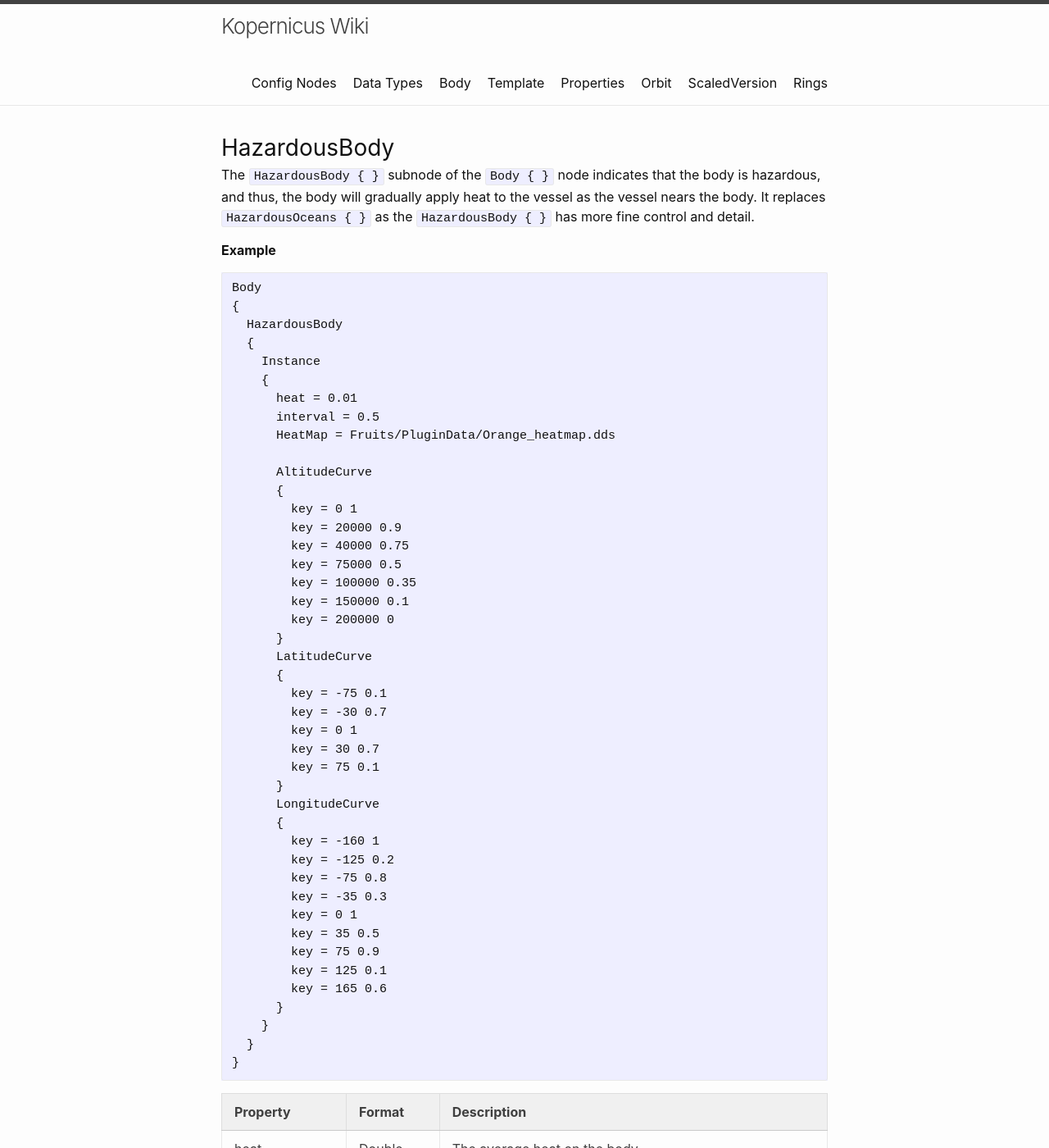
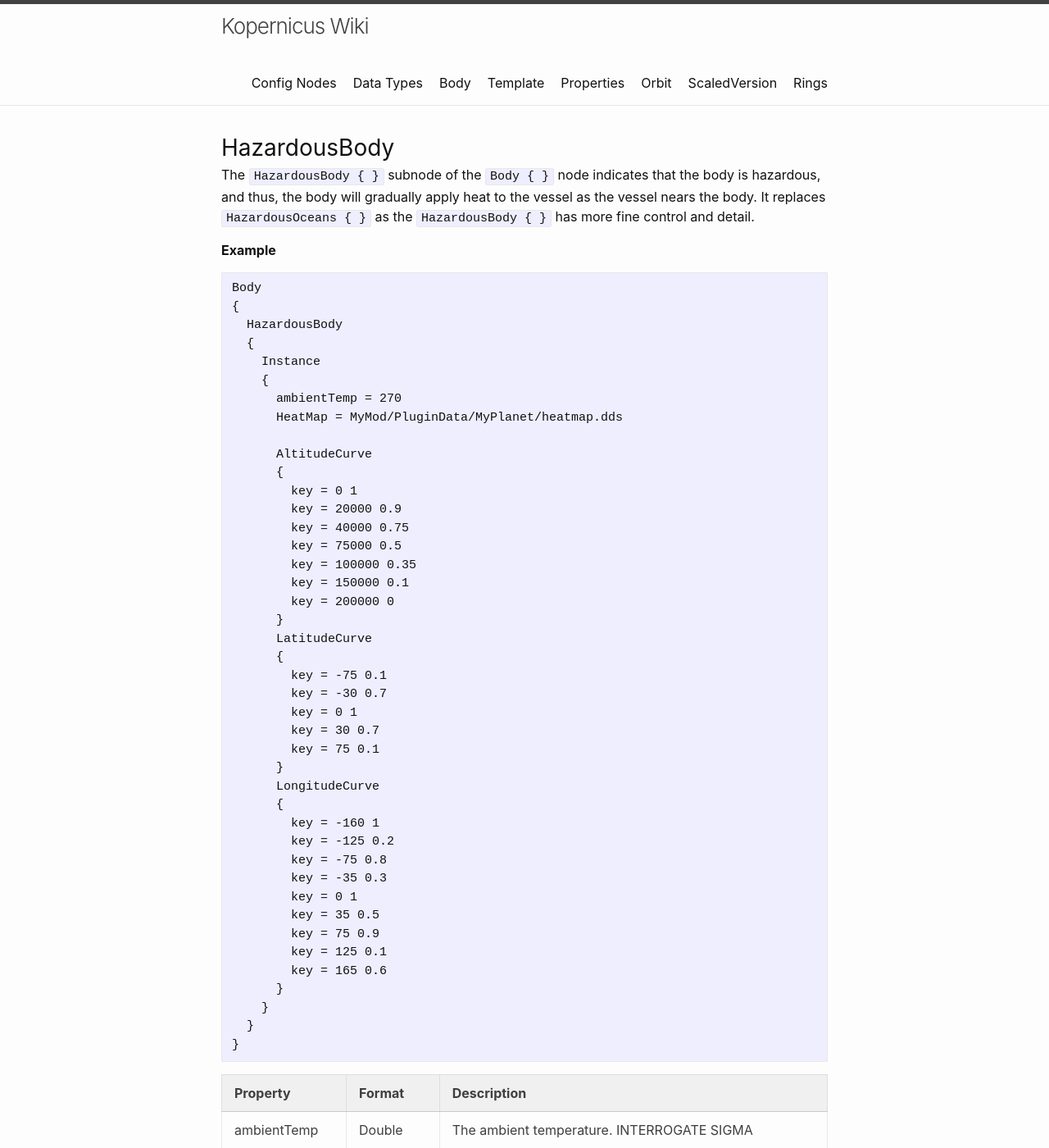
Before and after one commit to Kopernicus/wiki, a Jekyll site: the page built from main/HazardousBody.md, in a window 1280 px wide and 1400 px high. Shown: the whole window at 82% size. Built offline with Jekyll 4.4.1, drawn with Linux system fonts in a browser that asks for light colours; some of the changed text lies outside the part shown.

Commit message:
hazardousbody 1.8

```diff
--- a/main/HazardousBody.md
+++ b/main/HazardousBody.md
@@ -13,9 +13,8 @@ Body
   {
     Instance
     {
-      heat = 0.01
-      interval = 0.5
-      HeatMap = Fruits/PluginData/Orange_heatmap.dds
+      ambientTemp = 270
+      HeatMap = MyMod/PluginData/MyPlanet/heatmap.dds
 
       AltitudeCurve
       {
@@ -54,9 +53,8 @@ Body
 
 |Property|Format|Description|
 |--------|------|-----------|
-|heat|Double|The average heat on the body.|
-|interval|Single|How much time passes between applying the heat to a vessel.|
+|ambientTemp|Double|The ambient temperature. INTERROGATE SIGMA|
+|HeatMap|File Path|A greyscale map for fine control of the ambient temperature. It acts as a multiplier map. Black = 0, White = 1.|
 |AltitudeCurve|FloatCurve|A multiplier of the average heat that gets applied at a certain altitude.|
 |LatitudeCurve|FloatCurve|A multiplier of the average heat that gets applied at a certain latitude.|
 |LongitudeCurve|FloatCurve|A multiplier of the average heat that gets applied at a certain longitude.|
-|HeatMap|File Path|A greyscale map for fine control of the heat on the body. Black = 0, White = 1.|
```
